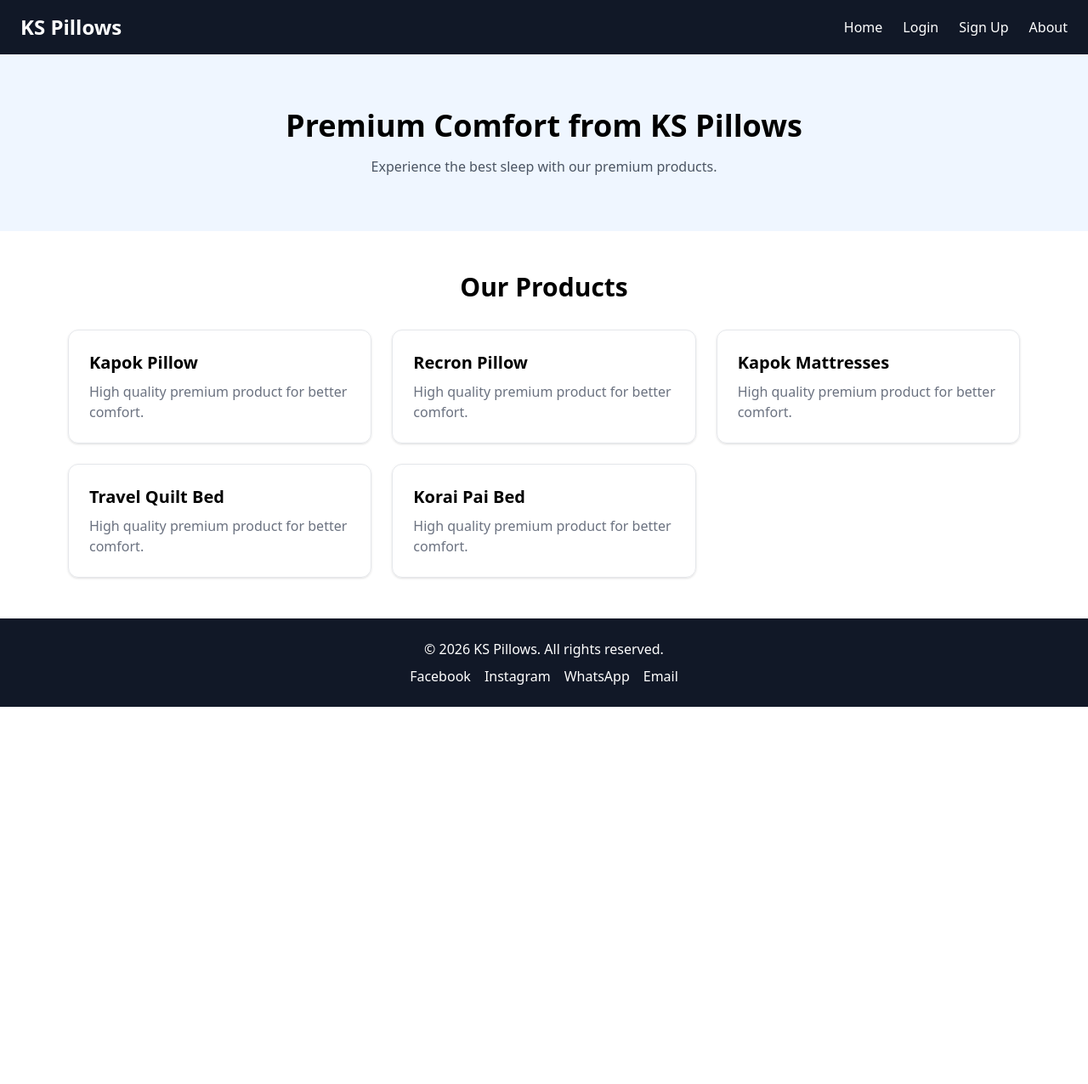
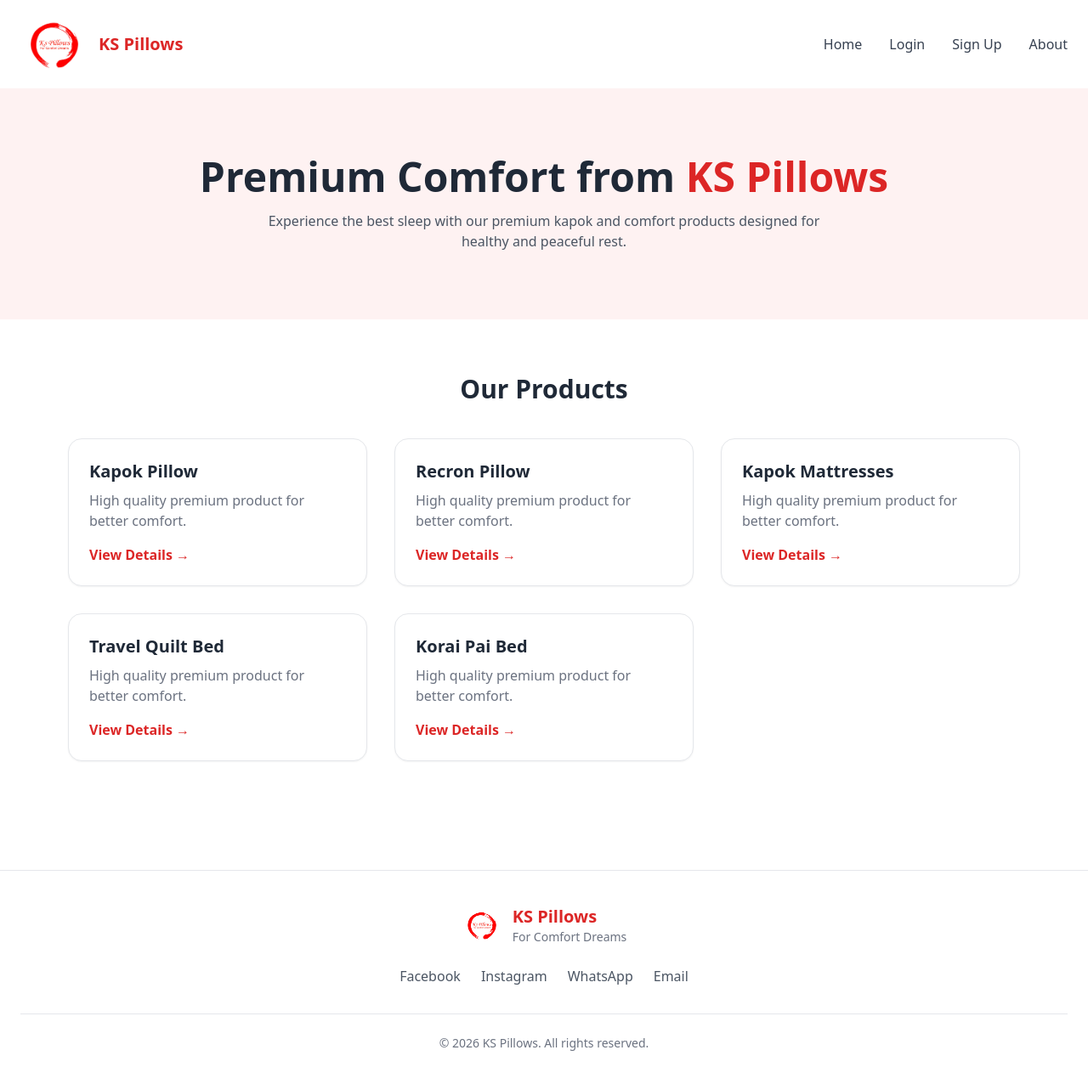
Before and after one commit to KathirvelKannan70/KS-Pillows, a React (Vite) app in the folder client/: page / in a window 1280 px wide. Shown: the whole page at 85% size. Before the commit the page ends 832 px from the top, so only its background shows below. Built offline with nearby package versions, Linux system fonts and the light colour scheme.

Commit message:
Changed UI and Added Logo and Footer

```diff
--- a/client/src/App.jsx
+++ b/client/src/App.jsx
@@ -1,9 +1,11 @@
 import { BrowserRouter, Routes, Route } from "react-router-dom";
 import Navbar from "./components/Navbar";
+import Footer from "./components/Footer";
 import Home from "./pages/Home";
 import Login from "./pages/Login";
 import Signup from "./pages/Signup";
 import About from "./pages/About";
+
 
 function App() {
   return (
@@ -15,6 +17,7 @@ function App() {
         <Route path="/signup" element={<Signup />} />
         <Route path="/about" element={<About />} />
       </Routes>
+      <Footer />
     </BrowserRouter>
   );
 }
--- /dev/null
+++ b/client/src/components/Footer.jsx
@@ -0,0 +1,40 @@
+import logo from "../assets/logo.jpg";
+
+export default function Footer() {
+  return (
+    <footer className="bg-white border-t mt-16">
+      <div className="max-w-7xl mx-auto px-6 py-10">
+
+        {/* Top section */}
+        <div className="flex flex-col items-center gap-6">
+
+          {/* Logo + text */}
+          <div className="flex items-center gap-3">
+            <img src={logo} alt="KS Pillows" className="h-12 w-auto" />
+            <div>
+              <h2 className="text-xl font-bold text-red-600">KS Pillows</h2>
+              <p className="text-gray-500 text-sm">
+                For Comfort Dreams
+              </p>
+            </div>
+          </div>
+
+          {/* Social Links — CENTERED */}
+          <div className="flex justify-center gap-6 font-medium">
+            <a className="text-gray-600 hover:text-red-600" href="#">Facebook</a>
+            <a className="text-gray-600 hover:text-red-600" href="#">Instagram</a>
+            <a className="text-gray-600 hover:text-red-600" href="#">WhatsApp</a>
+            <a className="text-gray-600 hover:text-red-600" href="#">Email</a>
+          </div>
+
+        </div>
+
+        {/* Bottom line */}
+        <div className="text-center text-gray-500 text-sm mt-8 border-t pt-6">
+          © {new Date().getFullYear()} KS Pillows. All rights reserved.
+        </div>
+
+      </div>
+    </footer>
+  );
+}
--- a/client/src/components/Navbar.jsx
+++ b/client/src/components/Navbar.jsx
@@ -1,39 +1,50 @@
 import { useState } from "react";
 import { Link } from "react-router-dom";
+import logo from "../assets/logo.jpg";
 
 export default function Navbar() {
   const [menuOpen, setMenuOpen] = useState(false);
 
   return (
-    <nav className="bg-gray-900 text-white px-6 py-4">
+    <nav className="bg-white shadow-md px-6 py-3">
       <div className="flex justify-between items-center">
-        {/* Logo */}
-        <h1 className="text-2xl font-bold">KS Pillows</h1>
 
-        {/* Desktop Menu */}
-        <div className="hidden md:flex space-x-6">
-          <Link to="/">Home</Link>
-          <Link to="/login">Login</Link>
-          <Link to="/signup">Sign Up</Link>
-          <Link to="/about">About</Link>
+        {/* ✅ Logo */}
+        <div className="flex items-center gap-3">
+        <img
+            src={logo}
+            alt="KS Pillows"
+            className="h-16 md:h-20 w-auto"
+        />
+        <span className="text-xl font-bold text-red-600">
+            KS Pillows
+        </span>
         </div>
 
-        {/* Mobile Hamburger */}
+        {/* ✅ Desktop Menu */}
+        <div className="hidden md:flex space-x-8 font-medium">
+          <Link className="text-gray-700 hover:text-red-600" to="/">Home</Link>
+          <Link className="text-gray-700 hover:text-red-600" to="/login">Login</Link>
+          <Link className="text-gray-700 hover:text-red-600" to="/signup">Sign Up</Link>
+          <Link className="text-gray-700 hover:text-red-600" to="/about">About</Link>
+        </div>
+
+        {/* ✅ Mobile Hamburger */}
         <button
-          className="md:hidden text-2xl"
+          className="md:hidden text-3xl text-red-600"
           onClick={() => setMenuOpen(!menuOpen)}
         >
           ☰
         </button>
       </div>
 
-      {/* Mobile Dropdown */}
+      {/* ✅ Mobile Menu */}
       {menuOpen && (
-        <div className="md:hidden mt-4 flex flex-col space-y-3">
-          <Link to="/" onClick={() => setMenuOpen(false)}>Home</Link>
-          <Link to="/login" onClick={() => setMenuOpen(false)}>Login</Link>
-          <Link to="/signup" onClick={() => setMenuOpen(false)}>Sign Up</Link>
-          <Link to="/about" onClick={() => setMenuOpen(false)}>About</Link>
+        <div className="md:hidden mt-4 flex flex-col space-y-3 font-medium">
+          <Link onClick={() => setMenuOpen(false)} className="text-gray-700 hover:text-red-600" to="/">Home</Link>
+          <Link onClick={() => setMenuOpen(false)} className="text-gray-700 hover:text-red-600" to="/login">Login</Link>
+          <Link onClick={() => setMenuOpen(false)} className="text-gray-700 hover:text-red-600" to="/signup">Sign Up</Link>
+          <Link onClick={() => setMenuOpen(false)} className="text-gray-700 hover:text-red-600" to="/about">About</Link>
         </div>
       )}
     </nav>
--- a/client/src/pages/Home.jsx
+++ b/client/src/pages/Home.jsx
@@ -1,4 +1,8 @@
+import { useNavigate } from "react-router-dom";
+
 export default function Home() {
+  const navigate = useNavigate();
+
   const products = [
     "Kapok Pillow",
     "Recron Pillow",
@@ -7,50 +11,51 @@ export default function Home() {
     "Korai Pai Bed",
   ];
 
+  const handleClick = (index) => {
+    navigate(`/product/${index}`);
+  };
+
   return (
     <div>
-      {/* Hero */}
-      <div className="bg-blue-50 py-16 text-center">
-        <h1 className="text-4xl font-bold mb-4">
-          Premium Comfort from KS Pillows
+      {/* 🔴 Hero */}
+      <div className="bg-red-50 py-20 text-center px-4">
+        <h1 className="text-4xl md:text-5xl font-bold mb-4 text-gray-800">
+          Premium Comfort from{" "}
+          <span className="text-red-600">KS Pillows</span>
         </h1>
-        <p className="text-gray-600">
-          Experience the best sleep with our premium products.
+        <p className="text-gray-600 max-w-2xl mx-auto">
+          Experience the best sleep with our premium kapok and comfort
+          products designed for healthy and peaceful rest.
         </p>
       </div>
 
-      {/* Products */}
-      <div className="max-w-6xl mx-auto py-12 px-4">
-        <h2 className="text-3xl font-bold mb-8 text-center">
+      {/* 🔴 Products */}
+      <div className="max-w-6xl mx-auto py-16 px-4">
+        <h2 className="text-3xl font-bold mb-10 text-center text-gray-800">
           Our Products
         </h2>
 
-        <div className="grid md:grid-cols-3 gap-6">
+        <div className="grid sm:grid-cols-2 md:grid-cols-3 gap-8">
           {products.map((item, index) => (
             <div
               key={index}
-              className="p-6 border rounded-xl shadow hover:shadow-lg"
+              onClick={() => handleClick(index)}
+              className="p-6 border rounded-2xl shadow-sm hover:shadow-xl transition cursor-pointer bg-white"
             >
-              <h3 className="text-xl font-semibold">{item}</h3>
+              <h3 className="text-xl font-semibold text-gray-800">
+                {item}
+              </h3>
               <p className="text-gray-500 mt-2">
                 High quality premium product for better comfort.
               </p>
+
+              <button className="mt-4 text-red-600 font-semibold hover:underline">
+                View Details →
+              </button>
             </div>
           ))}
         </div>
       </div>
-
-      {/* Footer */}
-      <footer className="bg-gray-900 text-white text-center p-6">
-        <p>© 2026 KS Pillows. All rights reserved.</p>
-
-        <div className="space-x-4 mt-2">
-          <a href="#">Facebook</a>
-          <a href="#">Instagram</a>
-          <a href="#">WhatsApp</a>
-          <a href="#">Email</a>
-        </div>
-      </footer>
     </div>
   );
 }
```
Also changed, not shown: client/src/assets/logo.jpg (added).
